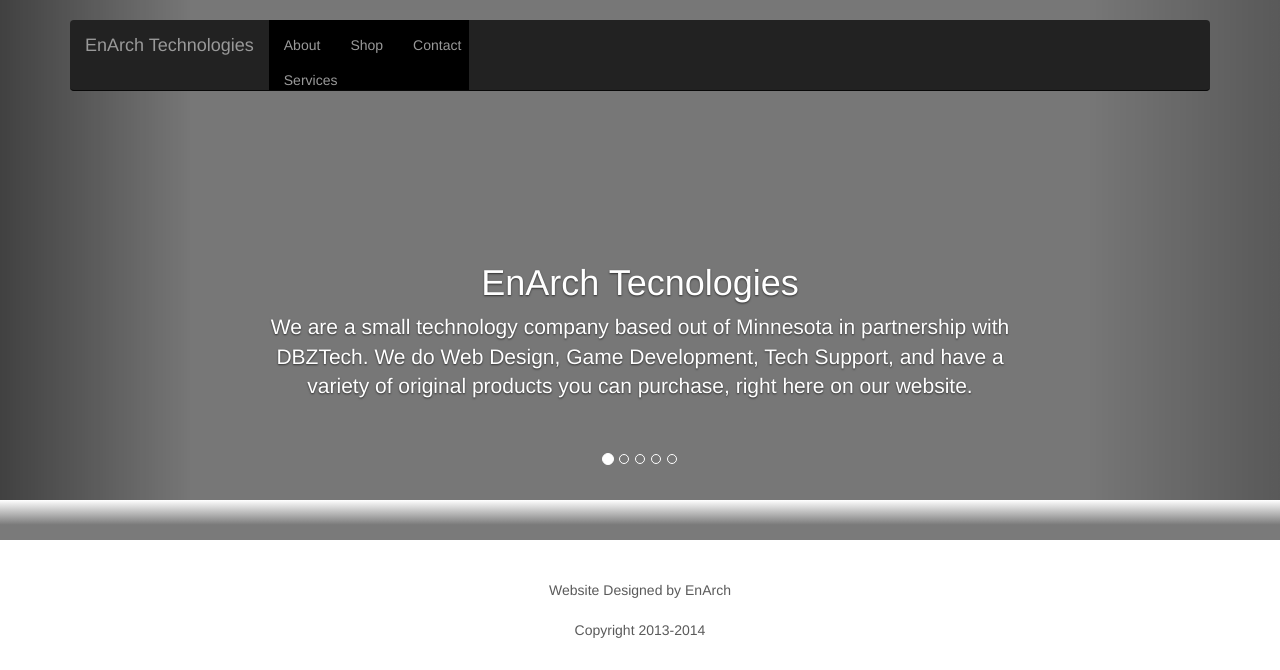
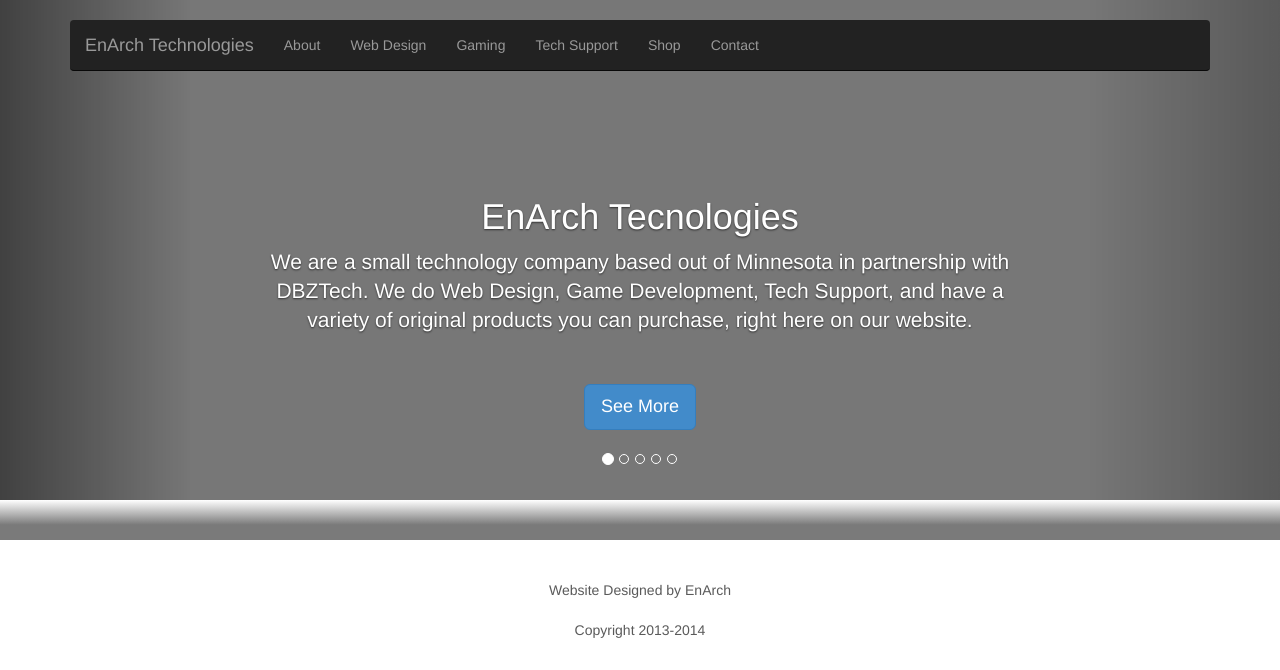
Before and after one commit to flamespinner/EnArchTechnologies, a PHP site: page / in a window 1280 px wide. Shown: the top 670 px of the page. Run offline with PHP 8.4, Linux system fonts and the light colour scheme; some libraries are stand-ins or nearby versions; some web fonts are replaced.

Commit message:
Added games page, made edits
deleted the dropdown (it broke…), edited some content, fixed some
things. looking good so far.

```diff
--- a/about.php
+++ b/about.php
@@ -10,7 +10,8 @@
 <br />
 <br />
 <br />
-    <p> We are not up to 100% yet. As you may see, styles and stuff are not completely implemented. If not, have no fear. We will be 100% running soon<br /><br />
+    <h1>About EnArch Technologies</h1>
+    <p><br/>Though we are not completely kicked off yet, you can still browse around our site and learn about what will be coming! While we are developing this site a lot of new things are coming in and hopefully we will have stuff to offer on our store within the next year. We are currently working on a number of projects (which is difficult with only a handful of people), including headphones, some games, and even an 8-bit gaming console. So yes, there is going to be a lot of stuff coming within the next few years.<br /><br />
 EnArch technologies is a small company based out of Minnesota, USA. We are only a handful of high school students who are interested in bettering the community of science and technology. We make games, design software, develop websites (at a very reasonable rate), and are currently working on a few big products that will (hopefully) be pretty successful and will spark interest in buyers. Check out the rest of our site for more info.</p>
 </div>
 <div id="gradient">
--- a/header.php
+++ b/header.php
@@ -44,19 +44,17 @@ $(document).ready(function(){
             <div class="navbar-collapse collapse">
               <ul class="nav navbar-nav">
                 <li><a href="about.php">About</a></li>
-                  <li><a href="#">Shop</a></li>
-                <li><a href="contact.php">Contact</a></li>
-                <div id="flip">
-                  <li class="dropdown">Services</div>
-                    <div id="panel">
+
+
 
                     <li><a href="webdesign.php">Web Design</a></li>
-                    <li><a href="#">Gaming</a></li>
+                    <li><a href="gamedev.php">Gaming</a></li>
                     <li><a href="support.php">Tech Support</a></li>
+                  <li><a href="#">Shop</a></li>
+                  <li><a href="contact.php">Contact</a></li>
                      <!-- <li><a href="music.php">Music</a></li>-->
 
                         </div>
-                </li>
               </ul>
             </div>
           </div>
--- a/index.php
+++ b/index.php
@@ -26,7 +26,7 @@
             <div class="carousel-caption">
               <h1>EnArch Tecnologies</h1>
               <p>We are a small technology company based out of Minnesota in partnership with DBZTech. We do Web Design, Game Development, Tech Support, and have a variety of original products you can purchase, right here on our website.<br/><br/></p>
-              <!--<p><a class="btn btn-lg btn-primary" href="#" role="button">Sign up today</a></p>-->
+              <p><a class="btn btn-lg btn-primary" href="about.php" role="button">See More</a></p>
             </div>
           </div>
         </div>
@@ -35,7 +35,7 @@
           <div class="container">
             <div class="carousel-caption">
               <h1>Tech Support</h1>
-              <p>Note: We are not up to 100% yet. we are getting there. i am sorry if theres things missing. if you need to get a hold of us our emails are mwilke16@moundsparkacademy.org and rlannon16@moundsparkacademy.org<br /><br /></p>
+              <p>Having computer troubles? Don't know what to do? Want to talk to an actual person and get advice for your exact problem? Well, we may be able to help out with that.<br /><br /></p>
               <p><a class="btn btn-lg btn-primary" href="support.php" role="button">Learn More</a></p>
             </div>
           </div>
@@ -46,7 +46,7 @@
             <div class="carousel-caption">
               <h1>Game Development</h1>
               <p>At EnArch, we hope to create new games of various styles for many systems, including Xbox, PS3, Windows, Mac, and games for various systems on emulators.<br /><br /></p>
-              <!--<p><a class="btn btn-lg btn-primary" href="#" role="button">Browse gallery</a></p>-->
+              <p><a class="btn btn-lg btn-primary" href="gamedev.php" role="button">Browse Gallery</a></p>
             </div>
           </div>
         </div>
@@ -60,7 +60,7 @@
                 headphones, a gaming system, and more! Check out our
                   "shop" page to see them!<br/><br/>
                 </p>
-              <p><a class="btn btn-lg btn-primary" href="#" role="button">Visit Shop</a></p>
+              <p><a class="btn btn-lg btn-primary" href="store.php" role="button">Visit Store</a></p>
             </div>
           </div>
         </div>
@@ -71,7 +71,7 @@
             <div class="carousel-caption">
               <h1>Web Design</h1>
               <p>The Web Developers at EnArch are excited to make your dream for your personal or company website become a reality.<br/><br/></p>
-              <!--<p><a class="btn btn-lg btn-primary" href="#" role="button">Browse gallery</a></p>-->
+              <p><a class="btn btn-lg btn-primary" href="webdesign.php" role="button">Learn More</a></p>
             </div>
           </div>
         </div>
--- a/styles.css
+++ b/styles.css
@@ -11,6 +11,7 @@
     color:#FFF;
     margin-top:0px;
     padding:10px;
+    font-family:sans-serif;
 }
 
 #content{
@@ -20,6 +21,7 @@
     color: #FFF;
     margin:0px;
     padding:10px;
+    font-family:sans-serif;
 }
 
 #gradient{
@@ -59,59 +61,3 @@ color:#9a9a9a;
 padding:50px;
     display:none;
 }
-
-/*.nav
-{
-    justify-content:center;
-    text-align:center;
-    width:700px;
-    height:45px;
-    background-color:#000;
-    color:#5a5a5a;
-    font-size:14px;
-    margin-left:300px;
-}
-
-.nav a
-{
-    text-decoration:none;
-}
-
-.nav a:hover
-{
-    color:#FFFFFF;
-}
-
-.nav ul{
-    list-style-type:none;
-}
-
-.nav ul li{
-    float:right;
-    position:relative;
-}
-
-.nav ul li a{
-    text-align:center;
-    display:block;
-    text-decoration:none;
-    color:#5a5a5a;
-    padding:15px;
-}
-
-.nav ul li ul{
-    display:none;
-    color:#5a5a5a;
-}
-
-.nav ul li:hover ul{
-    display:block;
-    position:absolute;
-    color:#5a5a5a
-}
-
-.nav ul li:hover ul li a{
-    display:block;
-     color:#FFF;
-     text-align: center;
-}*/
--- a/support.php
+++ b/support.php
@@ -7,9 +7,9 @@
 <title>EnArch | Tech Support</title>
 </head>
 <div id="supportcontent">
-    <br/><br/><br/>
+    <br/><br/><br/><br/>
     <h1>Tech Support</h1>
-        <p>Please try restarting your laptop <b><i>before</i></b> you submit a support ticket. If a computer restart does not fix it, then please by all means submit a ticket.</p>
+        <p><br/>Please try restarting your laptop <b><i>before</i></b> you submit a support ticket. If a computer restart does not fix it, then please by all means submit a ticket.</p>
 <div id="techsupport" align="center">
     <form action="MAILTO:mwilke16@moundsparkacademy.org" method="post" enctype="text/plain"><br/>
         Name:<br>
--- a/webdesign.php
+++ b/webdesign.php
@@ -12,9 +12,9 @@ include('header.php');
     </head>
 
 <div id="content">
-
+    <br/><br/><br/><Br/>
     <div align="center"><h1>Web Design</h1></div>
-    <p><br /><br/>Here at EnArch Technologies we are dedicated to making your website look as good as possible. We have web designers with years of experience in HTML, CSS, PHP, and JavaScript. We can provide you with whatever you with to have in your spot on the web. We have low rates, elegant design, and are ready to answer all of your questions. We can also, if requested, get your webpage up on the internet for you.<br /><br />If you are interested, contact us through the contact page.</p>
+    <p><br />Here at EnArch Technologies we are dedicated to making your website look as good as possible. We have web designers with years of experience in HTML, CSS, PHP, and JavaScript. We can provide you with whatever you with to have in your spot on the web. We have low rates, elegant design, and are ready to answer all of your questions. We can also, if requested, get your webpage up on the internet for you.<br /><br />If you are interested, contact us through the contact page.</p>
     </div>
     <div id="gradient">
     <br /><Br/>
```
Also changed, not shown: gamedev.php (added, +33 -0 lines).
